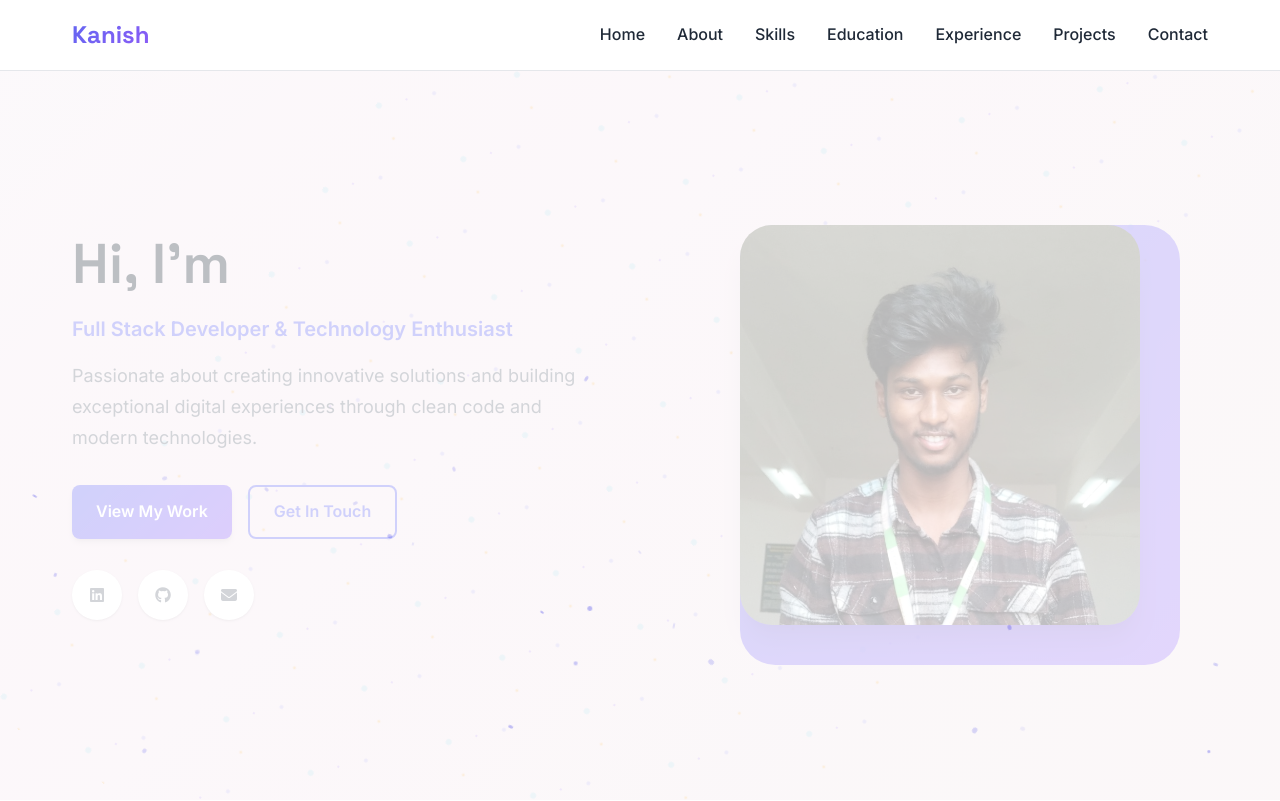
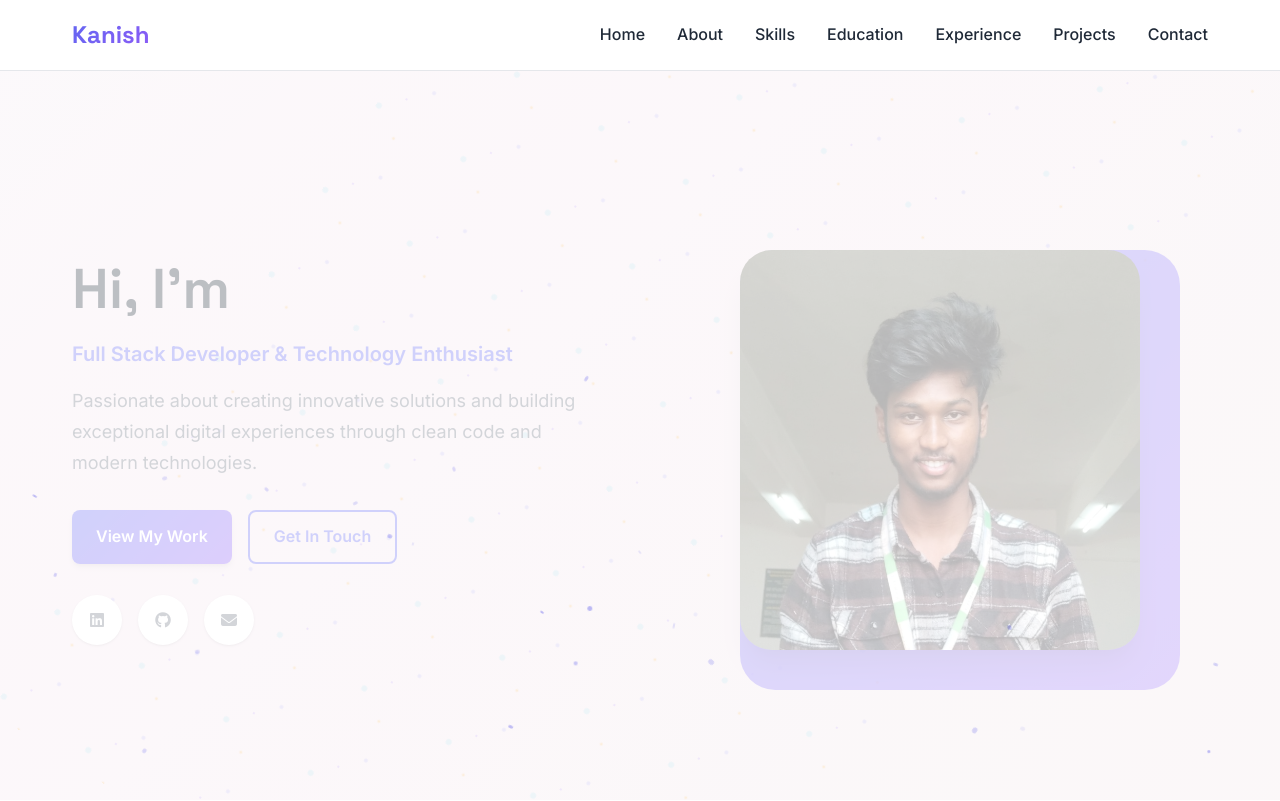
Before and after one commit to Kanishu/knaishportfolio, a plain HTML site: page index.html in a window 1280 px wide. Shown: the top 801 px of the page. Drawn offline with Linux system fonts and the light colour scheme.

Commit message:
Update style.css

```diff
--- a/style.css
+++ b/style.css
@@ -191,7 +191,7 @@ p {
     height: 100vh;
     display: flex;
     align-items: center;
-    padding: 50px 0 0 0;
+    padding: 100px 0 0 0;
     background: linear-gradient(135deg, #f8fafc 0%, #f1f5f9 100%);
     position: relative;
     overflow: hidden;
```
